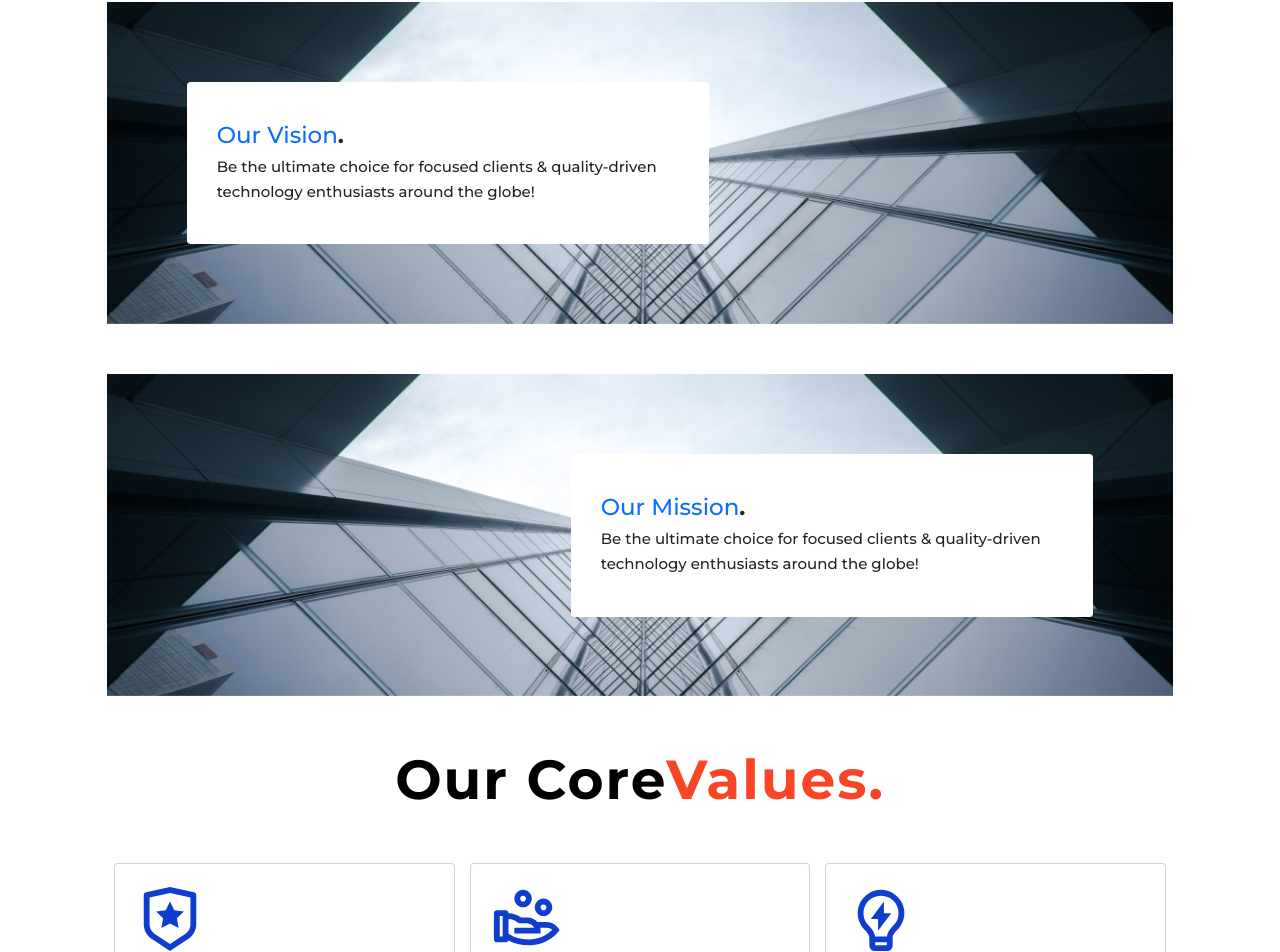
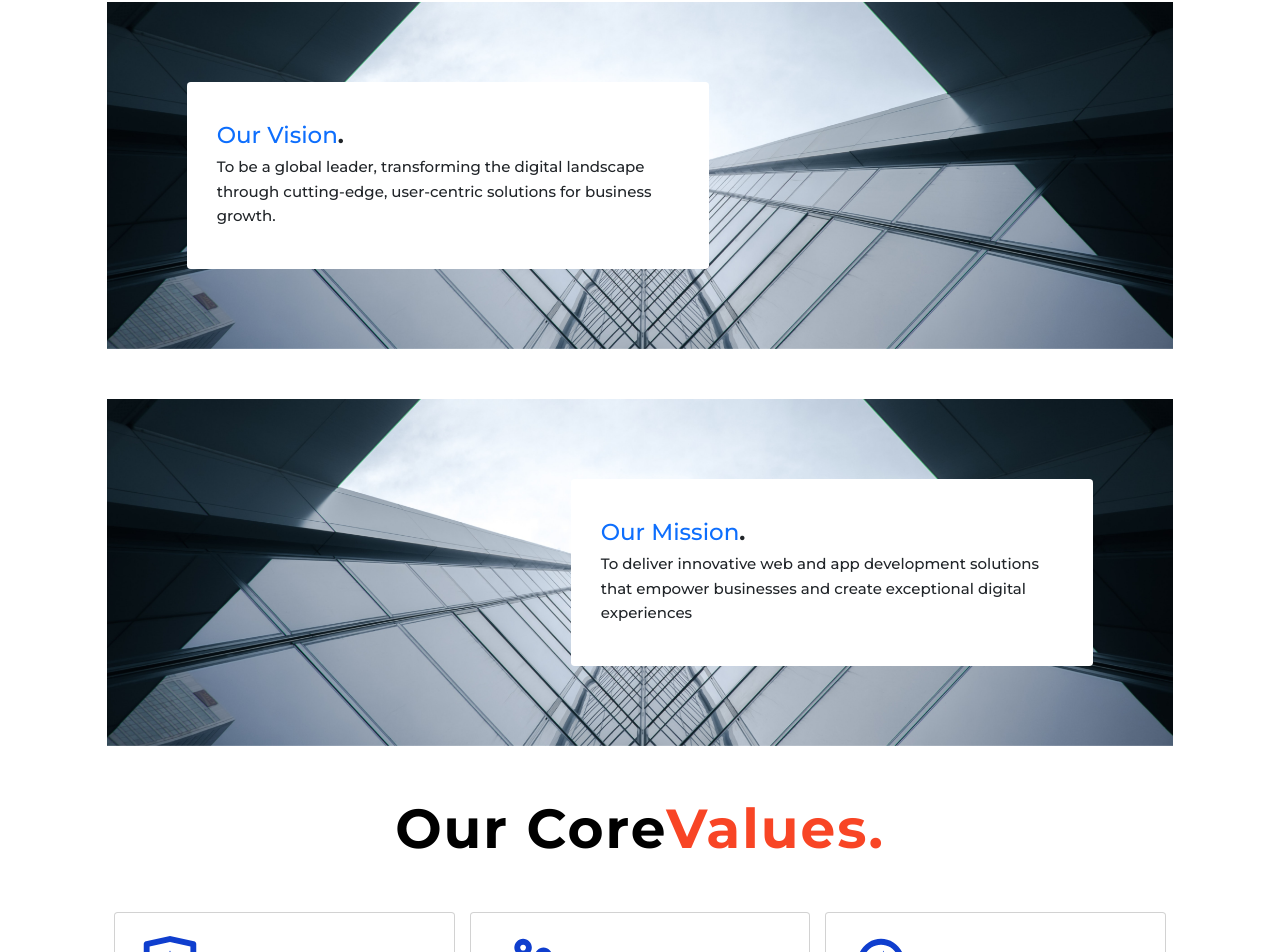
Before and after one commit to naveenshri1997/Company_Website, a React (Vite) app in the folder company_website/: page /about in a window 1280 px wide. Shown: the part 1172-2124 px from the top of the page. Built offline with nearby package versions, Linux system fonts and the light colour scheme; a web font is replaced by a local one.

Commit message:
Update Mission.jsx

```diff
--- a/company_website/src/components/Mission.jsx
+++ b/company_website/src/components/Mission.jsx
@@ -9,8 +9,8 @@ const Mission = () => {
                             <div className="col-md-7">
                                 <div className="col-lg-12 card card-float aos-init aos-animate" data-aos="fade-up">
                                     <h4 className="title"><span class="text-primary">Our Vision</span><b>.</b></h4>
-                                    <p className="mb-0 subtitle">Be the ultimate choice for focused clients &amp;
-                                        quality-driven technology enthusiasts around the globe!</p>
+                                    <p className="mb-0 subtitle">To be a global leader, transforming the digital
+                                        landscape through cutting-edge, user-centric solutions for business growth.</p>
                                 </div>
                             </div>
                         </div>
@@ -23,8 +23,8 @@ const Mission = () => {
                             <div className="col-md-7">
                                 <div className="col-lg-12 card card-float aos-init aos-animate" data-aos="fade-up">
                                     <h4 className="title"><span class="text-primary">Our Mission</span><b>.</b></h4>
-                                    <p className="mb-0 subtitle">Be the ultimate choice for focused clients &amp;
-                                        quality-driven technology enthusiasts around the globe!</p>
+                                    <p className="mb-0 subtitle">To deliver innovative web and app development solutions
+                                        that empower businesses and create exceptional digital experiences</p>
                                 </div>
                             </div>
                         </div>
```
